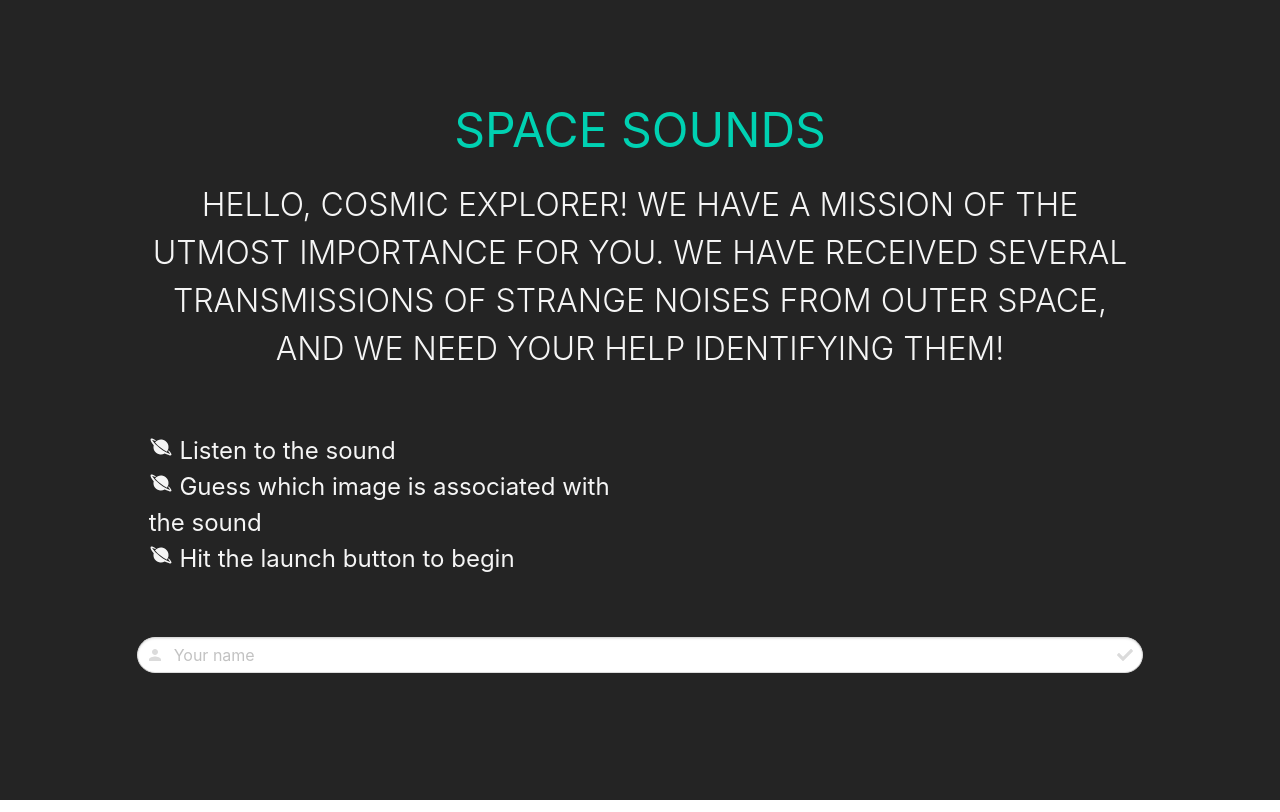
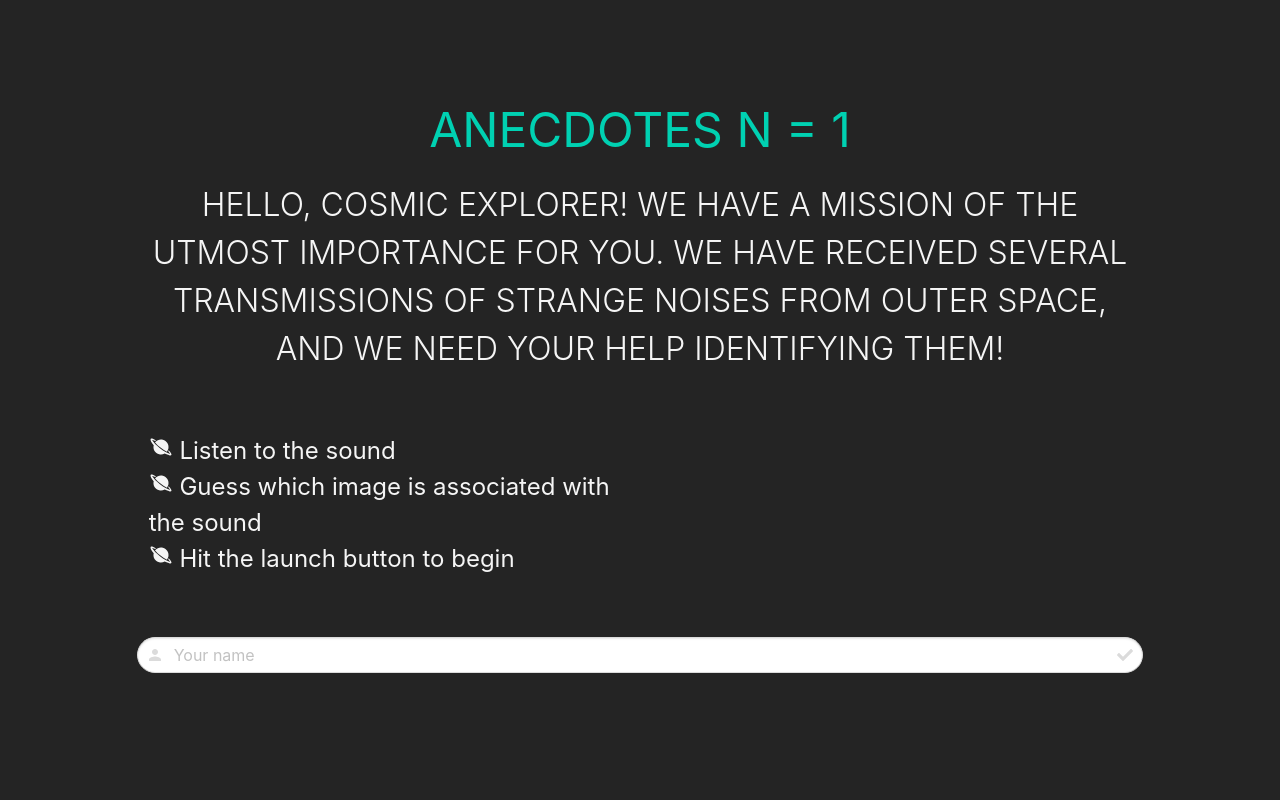
Before and after one commit to timwelsh/anecdotes1, a plain HTML site: page index.html in a window 1280 px wide. Drawn offline with nearby package versions, Linux system fonts and the light colour scheme; files whose address does not match are found by name.

Commit message:
Update index.html

```diff
--- a/index.html
+++ b/index.html
@@ -8,6 +8,7 @@
         <link rel="stylesheet" type="text/css" href="assets/css/style.css">
         <link rel="stylesheet" href="https://cdnjs.cloudflare.com/ajax/libs/animate.css/3.7.0/animate.min.css">
         <script defer src="https://use.fontawesome.com/releases/v5.3.1/js/all.js"></script>
+        <link href="https://fonts.googleapis.com/css?family=Gloria+Hallelujah|Sacramento" rel="stylesheet">
     </head>
     <body>
         <section class="hero has-background-black-ter is-fullheight">
@@ -15,7 +16,7 @@
                 <div class="column"></div>
                 <div class="container column is-three-quarters">
                     <h1 class="title has-text-primary is-size-1 has-text-centered is-uppercase has-text-weight-normal">
-                        Space Sounds
+                        Anecdotes N = 1
                     </h1>
                     <!-- <h2 class="subtitle has-text-primary is-size-2 has-text-centered is-uppercase has-text-weight-light">
                         an expedition through the depths of space
@@ -61,6 +62,5 @@
         <script src="https://unpkg.com/ionicons@4.5.5/dist/ionicons.js"></script>
         <script src="https://www.gstatic.com/firebasejs/5.8.2/firebase.js"></script>
         <script src="assets/javascript/app.js"></script>
-        <!-- <script src="assets/javascript/javascript.js"></script> -->
     </body>
 </html>
```
